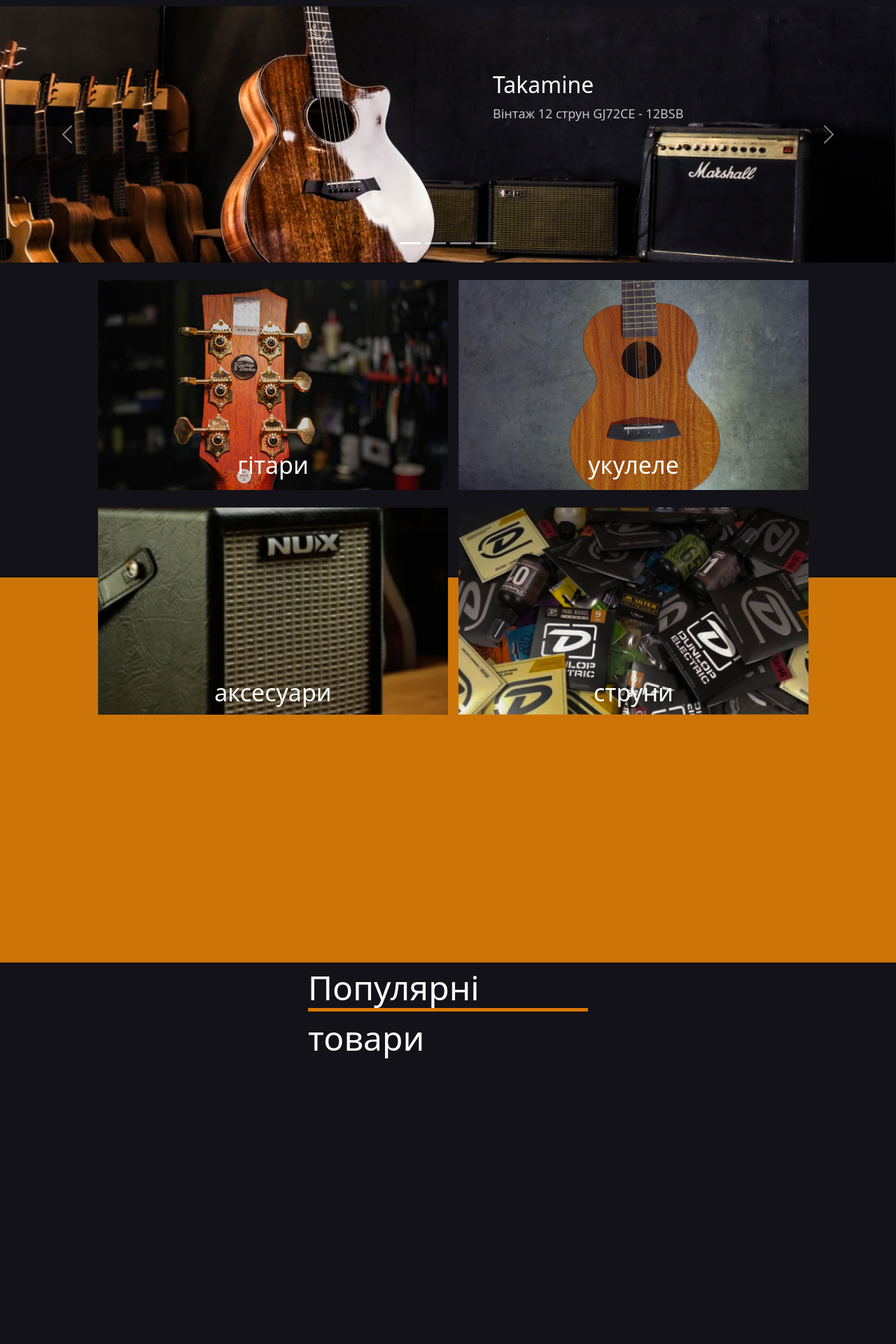
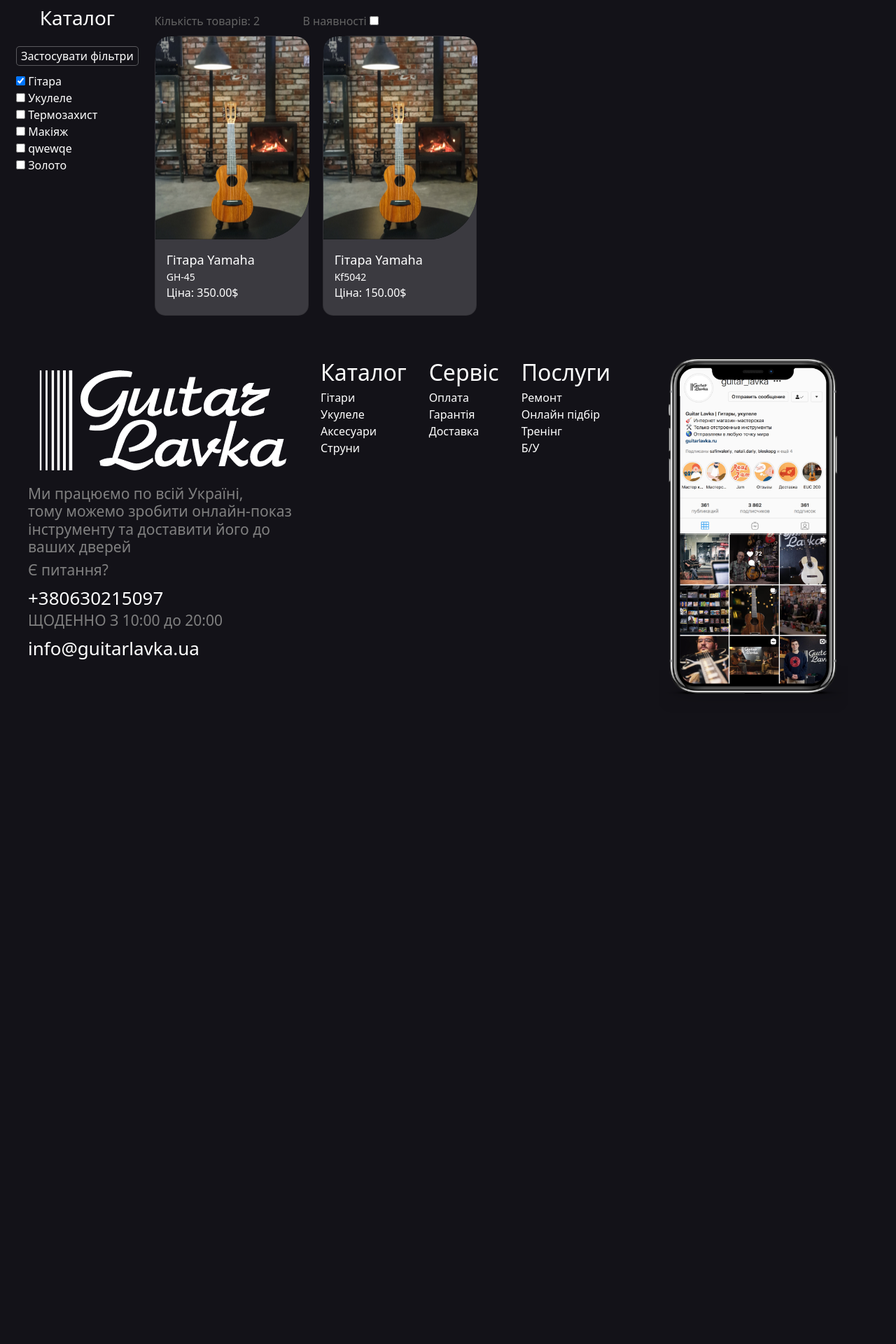
Before and after one commit to What1sLov3RK/GuitarLavk, a Django app: page /catalogue/?categories=1 in a window 1280 px wide. Shown: the part 216-2136 px from the top of the page at 70% size. After the commit the page ends 1207 px from the top, so only its background shows below. Run offline with Django 4.2, Linux system fonts and the light colour scheme; data comes from the database, SQL or seed files in the repository; some web fonts are replaced.

Commit message:
Fix template

```diff
--- a/templates/catalogue.html
+++ b/templates/catalogue.html
@@ -1,112 +1,33 @@
 {% extends 'base.html' %}
 {% load static %}
 {% block content %}
+    <div id="catalogue-wrapper">
+        <div id="filters-text">
+            <h2>Каталог</h2>
+            <br>
+        </div>
+        <div id="catalogue-sort">
+            <span>Кількість товарів: {{ count }}</span>
+            <span id="catalogue-sort-available">В наявності
+                <input type="checkbox" class="checkbox-catalogue-sort-available">
+            </span>
 
-<div id="carousel-container">
-    <div id="carouselExampleDark" class="carousel slide">
-        <div class="carousel-indicators">
-            <button type="button" data-bs-target="#carouselExampleDark" data-bs-slide-to="0" class="active" aria-current="true"></button>
-            <button type="button" data-bs-target="#carouselExampleDark" data-bs-slide-to="1"></button>
-            <button type="button" data-bs-target="#carouselExampleDark" data-bs-slide-to="2"></button>
-            <button type="button" data-bs-target="#carouselExampleDark" data-bs-slide-to="3"></button>
         </div>
-
-        <div class="carousel-inner">
-            <div class="carousel-item active" data-bs-interval="10000">
-                <img src="{% static 'images/banner-1.png' %}" class="d-block w-100" alt="...">
-                <div class="my-carousel-caption d-none d-lg-block">
-                    <h5>Takamine</h5>
-                    <p>Вінтаж 12 струн GJ72CE - 12BSB</p>
+        <div id="catalogue-filters">
+            <form method="get">
+                <button type="submit" id="submit_filters">Застосувати фільтри</button>
+                {{ category_filter_form.categories }}
+            </form>
         </div>
-            </div>
-
-            <div class="carousel-item" data-bs-interval="2000">
-                <img src="{% static 'images/banner-2.png' %}" class="d-block w-100" alt="...">
-                <div class="my-carousel-caption d-none d-lg-block">
-                    <h5>Відео дзвінок в магазин</h5>
-                    <p>Щоб дати вам змогу побачити й послухати інструмент в реальному часі, що значно спрощує вибір</p>
-                </div>
-            </div>
-
-            <div class="carousel-item">
-                <img src="{% static 'images/banner-3.png' %}" class="d-block w-100" alt="...">
-                <div class="my-carousel-caption d-none d-lg-block">
-                    <h5>Налаштування кожного інструменту</h5>
-                    <p>Наші майстри налаштовують кожний інструмент перед відправкою</p>
-                </div>
-            </div>
-
-            <div class="carousel-item" data-bs-interval="2000">
-                <img src="{% static 'images/banner-4.jpg' %}" class="d-block w-100" alt="...">
-                <div class="my-carousel-caption d-none d-lg-block">
-                    <h5>Kepma G1</h5>
-                    <p>Інструмент з преміальної лінії G1</p>
-                </div>
-            </div>
-
-            <button class="carousel-control-prev" type="button" data-bs-target="#carouselExampleDark" data-bs-slide="prev">
-                <span class="carousel-control-prev-icon" aria-hidden="true"></span>
-                <span class="visually-hidden">Previous</span>
-            </button>
-            <button class="carousel-control-next" type="button" data-bs-target="#carouselExampleDark" data-bs-slide="next">
-                <span class="carousel-control-next-icon" aria-hidden="true"></span>
-                <span class="visually-hidden">Next</span>
-            </button>
-        </div>
-    </div>
-</div>
-
-<div class="col-12" id="plates">
-    <div class="top-container">
-        <a href="http://127.0.0.1:8000/catalogue/?categories=1" class="plates-link-text">
-            <div class="plate plate-pic-1">
-                <span>Гітари</span>
-            </div>
-        </a>
-        <a href="http://127.0.0.1:8000/catalogue/?categories=2" class="plates-link-text">
-            <div class="plate plate-pic-2">
-                <span>Укулеле</span>
-            </div>
-        </a>
-    </div>
-
-    <div class="bottom-container">
-        <a href="http://127.0.0.1:8000/catalogue/?categories=6" class="plates-link-text">
-            <div class="plate plate-pic-3">
-                <span>Аксесуари</span>
-            </div>
-        </a>
-        <a href="http://127.0.0.1:8000/catalogue/?categories=3" class="plates-link-text">
-            <div class="plate plate-pic-4">
-                <span>Струни</span>
-            </div>
-        </a>
-    </div>
-</div>
-
-<div id="Main-page-brands">
-    <div class="top-container-brands-pictures">
-        {% for img in top_brand_images %}
-            <img class="brands-pictures-main-page" src="{% static 'images/'|add:img %}">
-        {% endfor %}
-    </div>
-    <div class="bottom-container-brands-pictures">
-        {% for img in bottom_brand_images %}
-            <img class="brands-pictures-main-page" src="{% static 'images/'|add:img %}">
-        {% endfor %}
-    </div>
-</div>
-
-<div id="Main-page-container">
-    <span class="Main-page-popular-items-text">Популярні товари</span>
-    <div id="items-slider">
-        {% for product in product %}
-            <a href="{% url 'product' product_slug=product.slug %}" class="product-card" id="product-cards-home-page">
+        <div id="catalogue-products">
+        {% if products %}
+            {% for product in products %}
+                 <a href="{% url 'product' product_slug=product.slug %}" class="product-card">
                      <div id="my-card" class="card">
-                    <img class="card-image" src="media/{{ product.picture }}" alt="{{ product.model }}">
+                         <img class="card-image" src="../media/{{product.picture}}" alt="dick">
                          <div class="card-body">
                              <p class="card-text">
-                            <span class="card-name">{{ product.type }} {{ product.brand }}</span>
+                                 <span class="card-name">{{product.type}} {{ product.brand }}</span>
                                  <span class="card-model">{{ product.model }}</span>
                                  <span>Ціна: {{ product.price }}$</span>
                             </p>
@@ -114,14 +35,9 @@
                      </div>
                  </a>
                 {% endfor %}
-    </div>
-
-    <span class="Main-page-popular-items-text">Послуги</span>
-    <div id="service-wrapper">
-        <a href="#"><div class="services" id="services-1"><h3>Тренінги</h3></div></a>
-        <a href="#"><div class="services" id="services-2"><h3>Замовити</h3></div></a>
-        <a href="#"><div class="services" id="services-3"><h3>Ремонт</h3></div></a>
+        {% else %}
+            <h1 style="color:white;">No products found</h1>
+        {% endif %}
         </div>
     </div>
-
 {% endblock %}
```
Also changed, not shown: GuitarLavk/settings.py (+5 -3 lines). Lines whose indentation alone changed are shown as unchanged.
